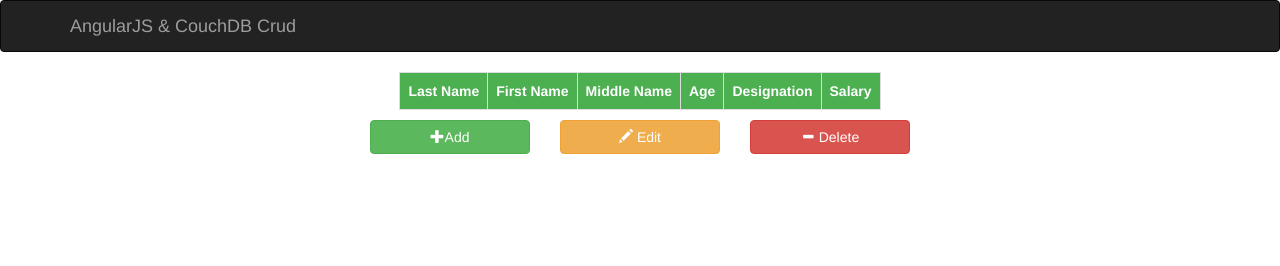
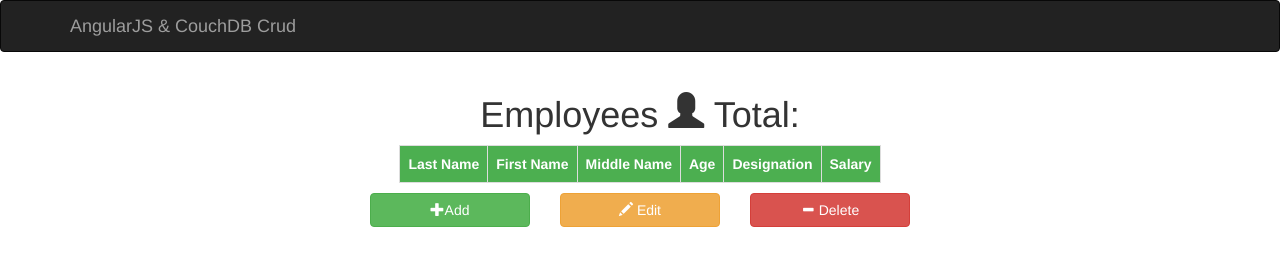
Before and after one commit to AmosFord/Angular-Crud-Example, a website: page index.html in a window 1280 px wide. Drawn offline with nearby package versions, Linux system fonts and the light colour scheme; some packages are replaced by stand-ins of ours; no server answers; a script that the page names is missing.

Commit message:
Added total number of employees in view

```diff
--- a/views/employees.html
+++ b/views/employees.html
@@ -1,4 +1,7 @@
 <div class="employee-list">
+    <div class="text-center">
+        <h1> Employees <span class="glyphicon glyphicon-user"></span> Total:  {{ employees.length}}</h1>
+    </div>
     <alert ng-if="employees.length == 0" type="info">There are currently no employeess, be the first to add one!</alert>
      <div class="container" ng-controller="tableCtrl">
         <div class="table-container">
@@ -34,7 +37,6 @@
             <div class="col-xs-4 col-sm-2">
                 <button class="btn btn-danger btn-block" ui-sref="main.delete({employeeId:idSelectedEmployee})" ui-sref-opts="{reload: true, notify: true}"><span class="glyphicon glyphicon-minus"></span> Delete</button>
             </div>
-
         </div>
         <br>
         <div ui-view class="col-xs-12"></div>
```
